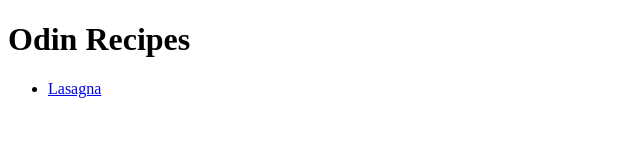
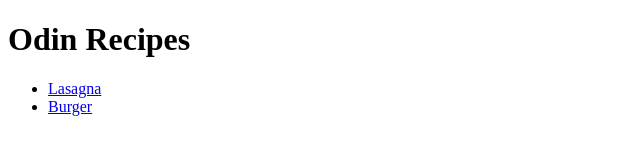
Before and after one commit to JonathanXu8/odin-recipes, a plain HTML site: page index.html in a window 1280 px wide. Shown: the full height of the page, 0-640 px from the left. Drawn offline with Linux system fonts and the light colour scheme.

Commit message:
finish all the pages

```diff
--- a/index.html
+++ b/index.html
@@ -12,6 +12,7 @@
     <ul>
 
     <li><a href="recipes/lasagna.html">Lasagna</a></li>
+    <li><a href="recipes/burger.html">Burger</a></li>
 
     </ul>
 
```
